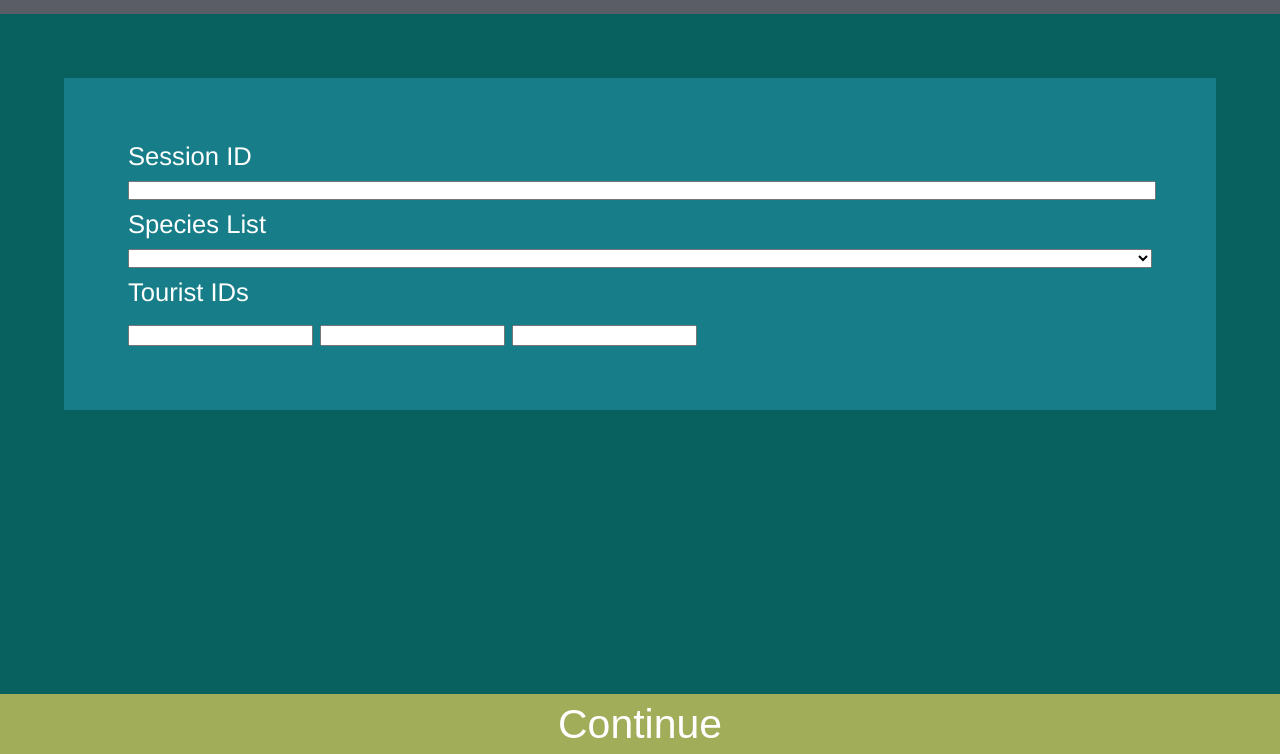
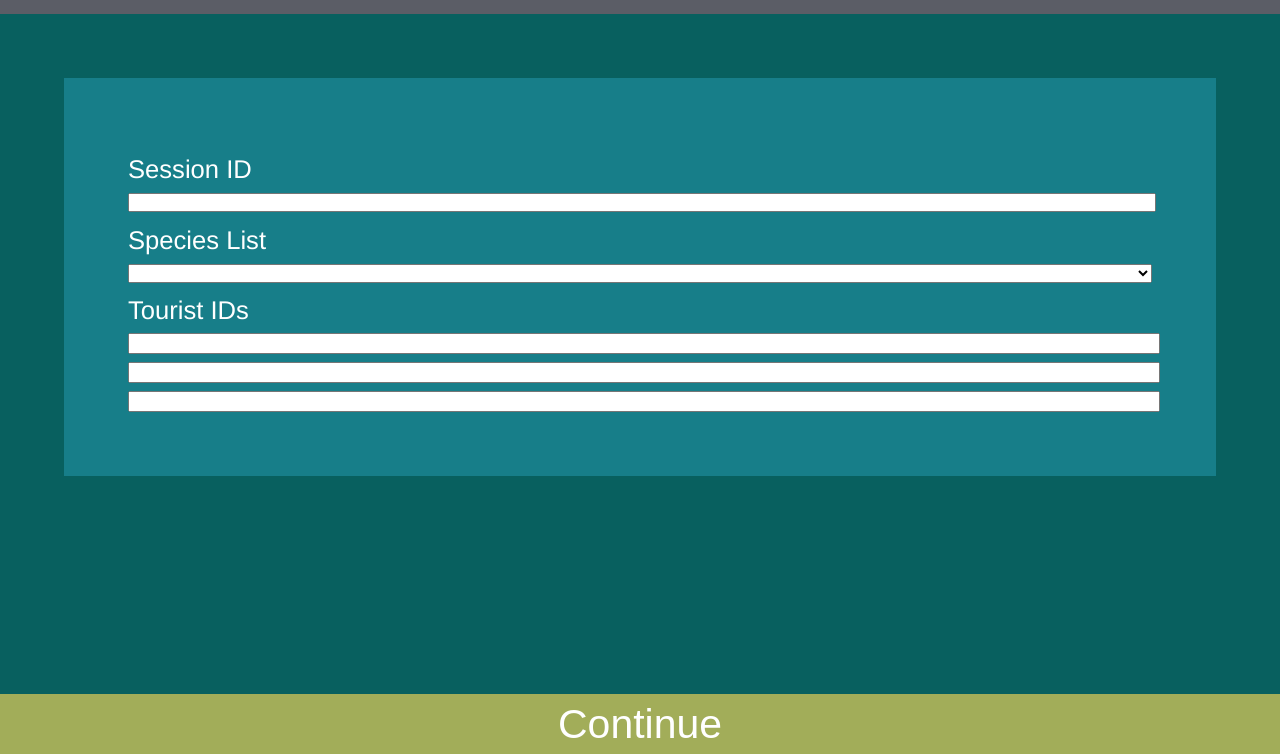
Before and after one commit to SoftwareCornwall/rockpool-bds, a website: page central_web_server/ui_files/index.html in a window 1280 px wide. Shown: the part 46-800 px from the top of the page. Drawn offline with Linux system fonts and the light colour scheme; no server answers.

Commit message:
make tourist ids inputs full width, margin above inptu titles

```diff
--- a/central_web_server/ui_files/index.css
+++ b/central_web_server/ui_files/index.css
@@ -44,10 +44,15 @@ body {
 	background-color: #177e89;
 	color: #ffffff;
 	margin: 5%;
+}
 
-	display: grid;
-	grid-gap: 10px;
-	grid-template-columns: 1fr;
+#tourist-controls > * {
+    width: 100%;
+}
+
+#controls > p {
+    margin: 0;
+    margin-top: 0.5em;
 }
 
 #controls > * {
```
